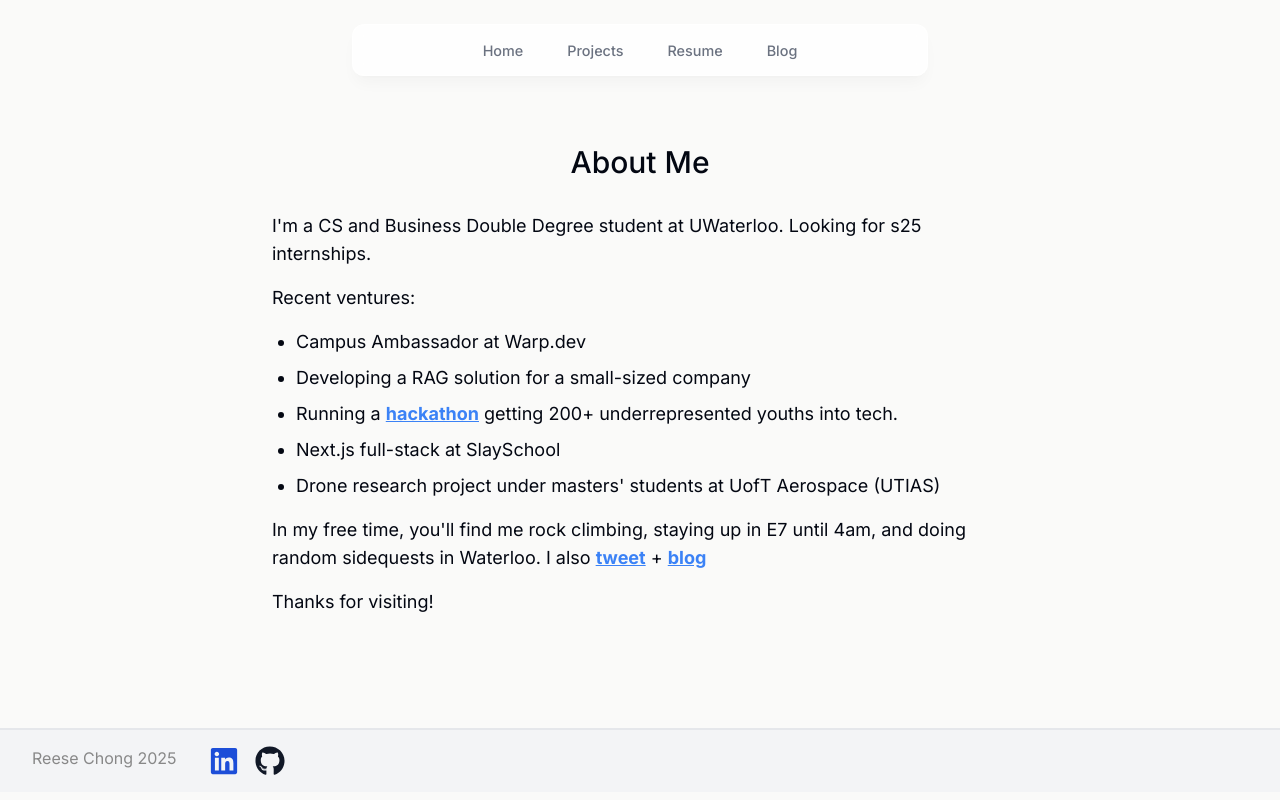
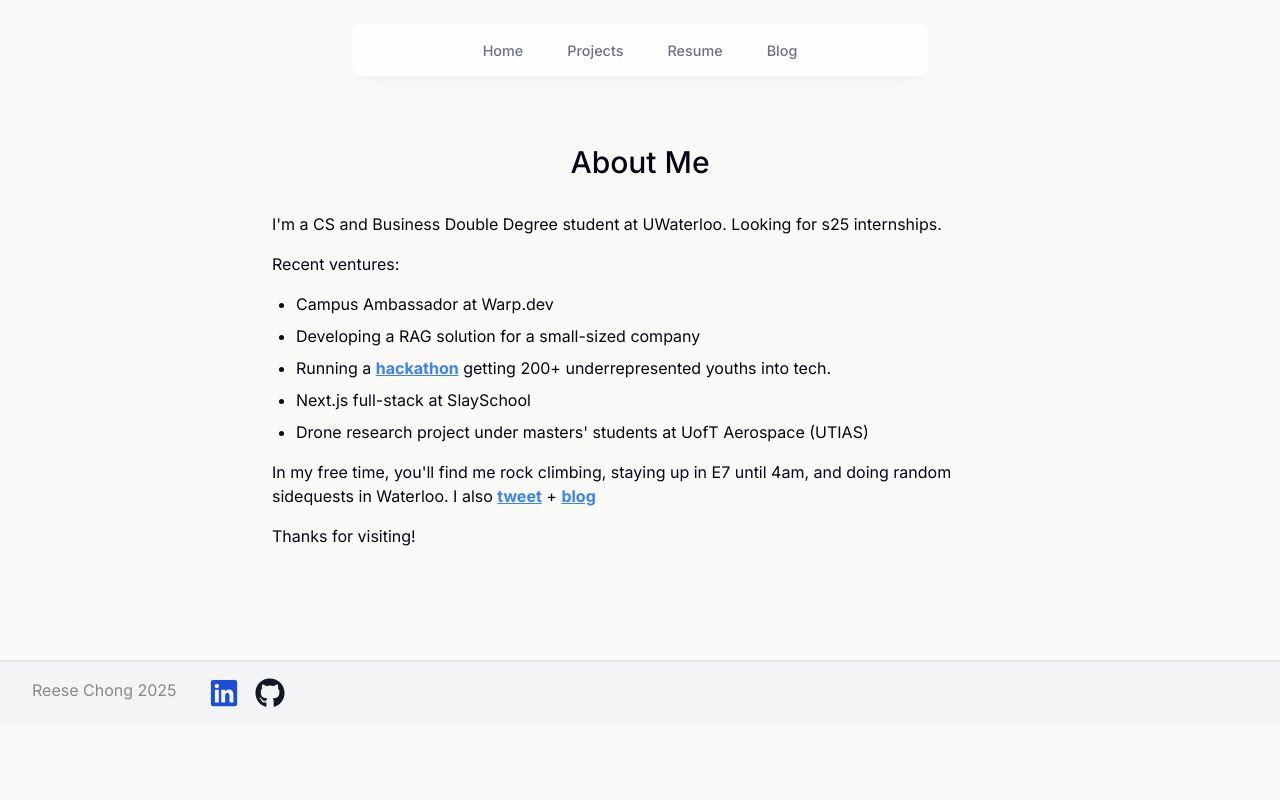
Before and after one commit to r-chong/portfolio-v4, a Next.js app: page /about in a window 1280 px wide. Built offline with nearby package versions, Linux system fonts and the light colour scheme.

Commit message:
style: adjust sizing of components on main page

```diff
--- a/app/page.tsx
+++ b/app/page.tsx
@@ -14,7 +14,9 @@ export default function Home() {
             <SectionDivider />
             <About />
             <SectionHeading>Featured Projects</SectionHeading>
-            <Projects displayType={'linear'} maxIndex={3} />
+            <div className='max-w-2xl mx-auto'>
+                <Projects displayType={'linear'} maxIndex={3} />
+            </div>
             <ToastContainer delay={3000} position={'bottom-center'} />
 
             <div className='flex justify-center'>
--- a/components/About.tsx
+++ b/components/About.tsx
@@ -16,7 +16,7 @@ export default function About() {
             id='about'
         >
             <SectionHeading>About me</SectionHeading>
-            <div className='space-y-4 text-base sm:text-lg'>
+            <div className='space-y-4 text-base sm:text-md'>
                 <p>
                     I&apos;m a CS and Business Double Degree student at
                     UWaterloo. Looking for s25 internships.
```
